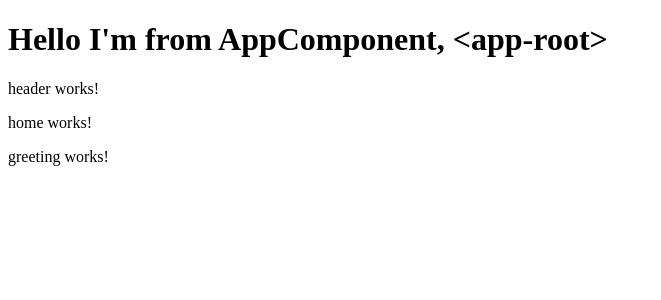
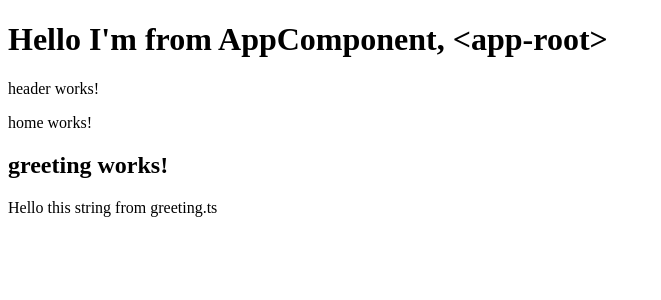
Before and after one commit to n0tx/angular-17, an Angular app: page / in a window 1280 px wide. Shown: the top 300 px of the page, without its empty margins (0-661 px from the left). Built offline with nearby package versions, Linux system fonts and the light colour scheme.

Commit message:
menampilkan data input dari greeting.ts ke greeting.html pada home component

```diff
--- a/src/app/components/greeting/greeting.component.html
+++ b/src/app/components/greeting/greeting.component.html
@@ -1 +1,2 @@
-<p>{{ greetingMessage() }}</p>
+<h2>{{ greetingMessage() }}</h2>
+<p>{{ inputFromGreeting() }}</p>
--- a/src/app/components/greeting/greeting.component.ts
+++ b/src/app/components/greeting/greeting.component.ts
@@ -1,4 +1,4 @@
-import { Component, signal } from '@angular/core';
+import { Component, input, signal } from '@angular/core';
 
 @Component({
   selector: 'app-greeting',
@@ -9,4 +9,5 @@ import { Component, signal } from '@angular/core';
 })
 export class GreetingComponent {
   greetingMessage = signal('greeting works!');
+  inputFromGreeting = input('Hello this string from greeting.ts');
 }
```
